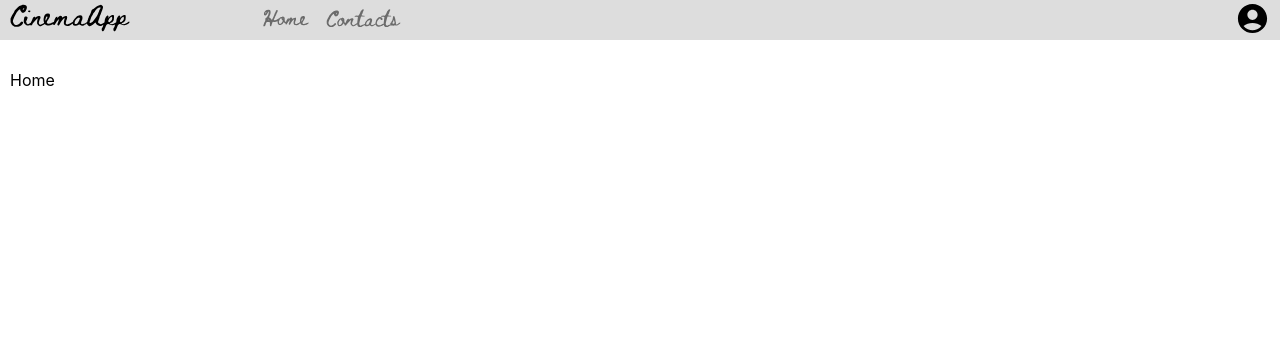
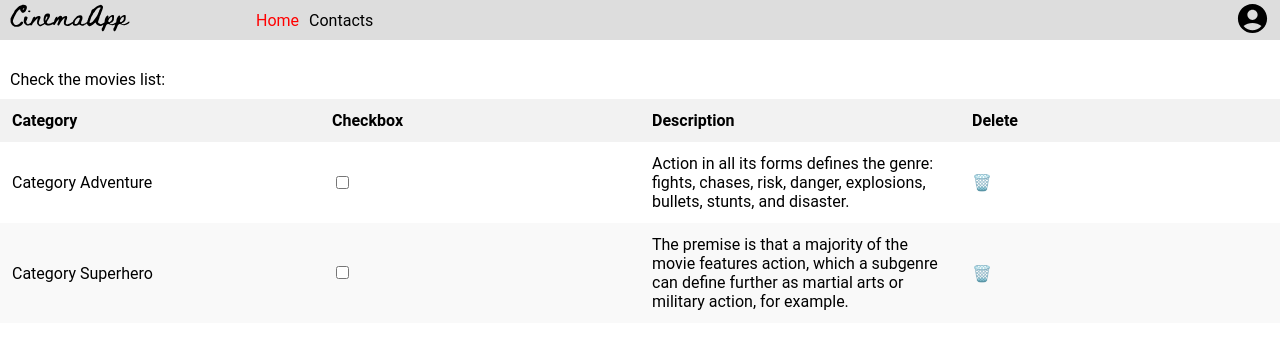
Before and after one commit to Irines/React-Movies, a React (Create React App) app: page / in a window 1280 px wide. Shown: the top 348 px of the page. Built offline with nearby package versions, Linux system fonts and the light colour scheme.

Commit message:
table with data saving&updating in TableContext

```diff
--- a/src/app.sass
+++ b/src/app.sass
@@ -1,3 +1,14 @@
 .app
   height: 100%
   width: 100%
+  background-color: #fff
+  font-family: 'Roboto', sans-serif
+
+body
+  font-family: 'Roboto', sans-serif
+  margin: 0
+  padding: 0
+
+h1
+  text-align: center
+  margin-bottom: 24px
--- a/src/components/Header/header.jsx
+++ b/src/components/Header/header.jsx
@@ -32,13 +32,13 @@ function Header() {
                     to="/"
                     className={({ isActive, isPending }) => (isPending ? "pending" : isActive ? "active" : "")}
                 >
-                    <img src="/images/home.svg" className="small-text" />
+                    Home
                 </NavLink>
                 <NavLink
                     to="/contacts"
                     className={({ isActive, isPending }) => (isPending ? "pending" : isActive ? "active" : "")}
                 >
-                    <img src="/images/contacts.svg" className="small-text" />
+                    Contacts
                 </NavLink>
             </div>
             <div className="user-menu">
--- a/src/components/Header/header.sass
+++ b/src/components/Header/header.sass
@@ -18,6 +18,11 @@ header
         margin-left: 10%
         display: flex
         gap: 10px
+        a
+            color: black
+            text-decoration: inherit
+            &.active
+                color: red
     .user-menu
         margin-left: auto
         margin-right: 0
--- /dev/null
+++ b/src/context/tableContext.jsx
@@ -0,0 +1,6 @@
+import React, { createContext } from 'react';
+
+export const TableContext = createContext({
+  data: [],
+  setTableData: () => {}
+});
--- a/src/pages/Home/home.jsx
+++ b/src/pages/Home/home.jsx
@@ -1,6 +1,49 @@
+import { TableContext } from "context/tableContext";
 import "./home.sass";
+import Table from "./table";
+import { useMemo, useState } from "react";
+
+const defaultTableData = [
+    {
+        name: "Category Adventure",
+        description: "Action in all its forms defines the genre: fights, chases, risk, danger, explosions, bullets, stunts, and disaster.",
+        films: [
+            { name: "Indiana Jones", selected: false, description:"Daredevil archaeologist Indiana Jones races against time to retrieve a legendary dial that can change the course of history." },
+            { name: "Jurassic Park", selected: false, description:"A pragmatic paleontologist touring an almost complete theme park on an island in Central America is tasked with protecting a couple of kids after a power failure causes the park's cloned dinosaurs to run loose." }
+        ],
+        expanded: false,
+        selected: false
+    },
+    {
+        name: "Category Superhero",
+        description: " The premise is that a majority of the movie features action, which a subgenre can define further as martial arts or military action, for example.",
+        films: [
+            { name: "Batman", selected: false, description:"When a sadistic serial killer begins murdering key political figures in Gotham, Batman is forced to investigate the city's hidden corruption and question his family's involvement." },
+            { name: "Wonder Woman", selected: false, description:"When a pilot crashes and tells of conflict in the outside world, Diana, an Amazonian warrior in training, leaves home to fight a war, discovering her full powers and false destiny." },
+            { name: "Spiderman", selected: false, description:"Miles Morales catapults across the Multiverse, where he encounters a team of Spider-People charged with protecting its very existence. When the heroes clash on how to handle a new threat, Miles must redefine what it means to be a hero." }
+        ],
+        expanded: false,
+        selected: false,
+    },
+];
+
 function Home() {
-    return <div className="home">Home</div>;
+    const [data, setTableData] = useState(defaultTableData);
+    const value = useMemo(() => ({ data, setTableData }), [data]);
+
+    return (
+        <TableContext.Provider value={value}>
+            {useMemo(
+                () => (
+                    <>
+                        <div className="home">Check the movies list: </div>
+                        <Table />
+                    </>
+                ),
+                []
+            )}
+        </TableContext.Provider>
+    );
 }
 
 export default Home;
--- /dev/null
+++ b/src/pages/Home/table.jsx
@@ -0,0 +1,98 @@
+import { TableContext } from "context/tableContext";
+import React, { useContext } from "react";
+import "./table.sass";
+
+const Table = () => {
+    const { data, setTableData } = useContext(TableContext);
+
+    const toggleCategory = (index) => {
+        console.log("index", index);
+        setTableData((prevData) => {
+            const newData = [...prevData];
+            newData[index].expanded = !newData[index].expanded;
+            return newData;
+        });
+    };
+
+    const deleteCategory = (index) => {
+        setTableData((prevData) => prevData.filter((_, i) => i !== index));
+    };
+
+    const deleteFilm = (categoryIndex, filmIndex) => {
+        setTableData((prevData) => {
+            const newData = [...prevData];
+            newData[categoryIndex].films.splice(filmIndex, 1);
+            return newData;
+        });
+    };
+
+    const selectCategory = (index) => {
+        setTableData((prevData) => {
+            const newData = [...prevData];
+            newData[index].selected = !newData[index].selected;
+            return newData;
+        });
+    };
+
+    const selectMovies = (categoryIndex, filmIndex) => {
+        setTableData((prevData) => {
+            const newData = [...prevData];
+            newData[categoryIndex].films[filmIndex].selected = !newData[categoryIndex].films[filmIndex].selected;
+            return newData;
+        });
+    };
+
+    return (
+        <div className="table-container">
+            <table className="table">
+                <thead>
+                    <tr>
+                        <th>Category</th>
+                        <th>Checkbox</th>
+                        <th>Description</th>
+                        <th>Delete</th>
+                    </tr>
+                </thead>
+                <tbody>
+                    {data.map((category, categoryIndex) => (
+                        <React.Fragment key={categoryIndex}>
+                            <tr>
+                                <td onClick={() => toggleCategory(categoryIndex)}>{category.name}</td>
+                                <td>
+                                    <input
+                                        type="checkbox"
+                                        checked={category.selected}
+                                        onChange={() => selectCategory(categoryIndex)}
+                                    />
+                                </td>
+                                <td>{category.description}</td>
+                                <td>
+                                    <span onClick={() => deleteCategory(categoryIndex)}>🗑️</span>
+                                </td>
+                            </tr>
+                            {category.expanded &&
+                                category.films.map((film, filmIndex) => (
+                                    <tr key={filmIndex}>
+                                        <td>{film.name}</td>
+                                        <td>
+                                            <input
+                                                type="checkbox"
+                                                checked={film.selected}
+                                                onChange={() => selectMovies(categoryIndex, filmIndex)}
+                                            />
+                                        </td>
+                                        <td>{film.description}</td>
+                                        <td>
+                                            <span onClick={() => deleteFilm(categoryIndex, filmIndex)}>🗑️</span>
+                                        </td>
+                                    </tr>
+                                ))}
+                        </React.Fragment>
+                    ))}
+                </tbody>
+            </table>
+        </div>
+    );
+};
+
+export default Table;
--- /dev/null
+++ b/src/pages/Home/table.sass
@@ -0,0 +1,35 @@
+.table-container
+  overflow-x: auto
+
+
+.table
+  width: 100%
+  border-collapse: collapse
+  table-layout: fixed
+
+
+.table th,
+.table td
+  padding: 12px
+  text-align: left
+
+
+.table th
+  background-color: #f2f2f2
+
+
+.table tr:nth-child(even)
+  background-color: #f9f9f9
+
+
+.table tr:hover
+  background-color: #eaeaea
+  cursor: pointer
+
+
+.table span
+  cursor: pointer
+
+
+.table input[type='checkbox']
+  cursor: pointer
```
